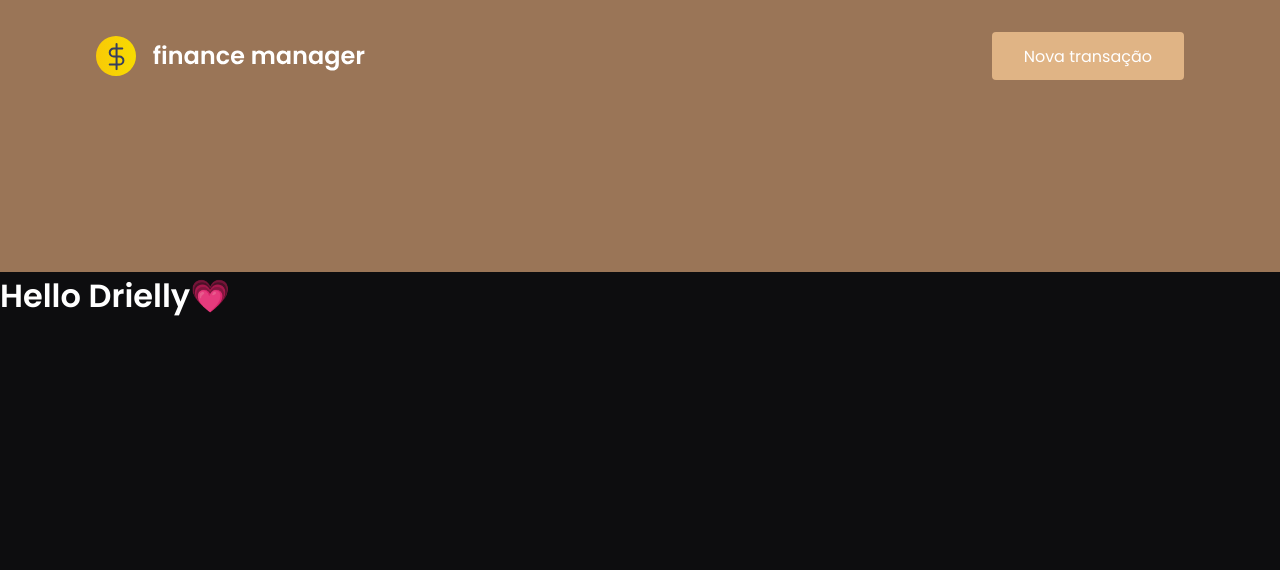
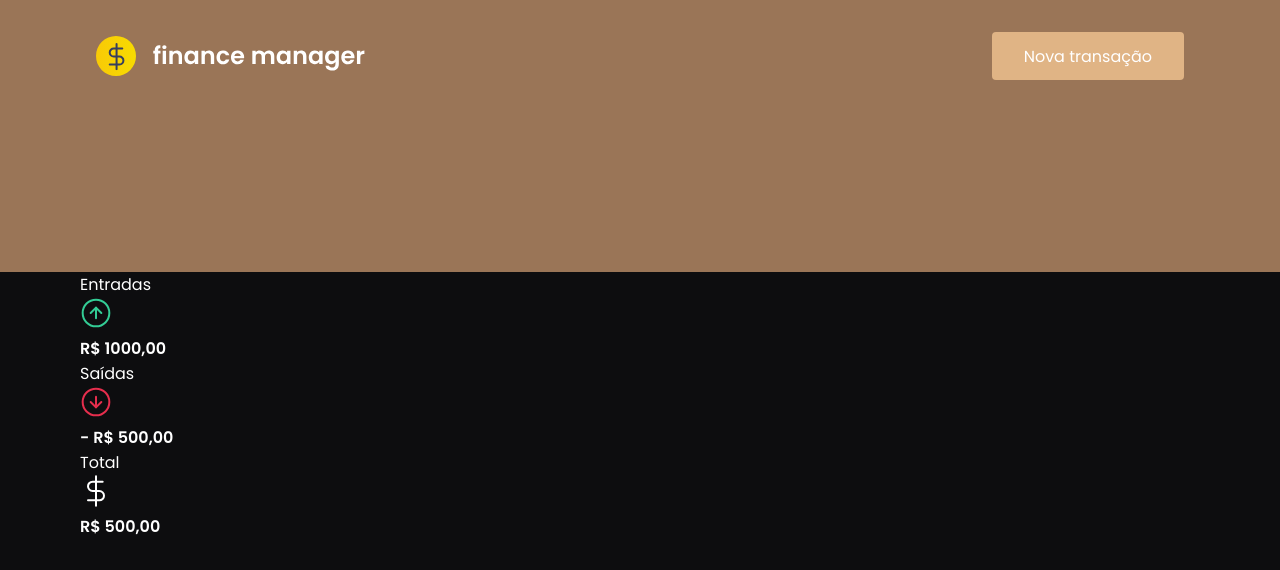
Before and after one commit to allyson7/fin-manager, a React (Create React App) app: page / in a window 1280 px wide. Shown: the top 570 px of the page. Built offline with nearby package versions, Linux system fonts and the light colour scheme.

Commit message:
:construction: creating the dashboard and info components

```diff
--- a/src/App.tsx
+++ b/src/App.tsx
@@ -1,3 +1,4 @@
+import { Dashboard } from "./components/Dashboard";
 import { Header } from "./components/Header";
 import { GlobalStyle } from "./styles/global";
 
@@ -6,7 +7,7 @@
     <>
       <GlobalStyle />
       <Header />
-      <h1>Hello Drielly💗</h1>
+      <Dashboard />
     </>
   );
 }
--- /dev/null
+++ b/src/components/Dashboard/index.tsx
@@ -0,0 +1,10 @@
+import { Summary } from "../Summary";
+import { Container } from "./style";
+
+export function Dashboard() {
+  return (
+    <Container>
+      <Summary></Summary>
+    </Container>
+  );
+}
--- /dev/null
+++ b/src/components/Dashboard/style.ts
@@ -0,0 +1,7 @@
+import styled from "styled-components";
+
+export const Container = styled.main`
+  max-width: 1120px;
+  margin: 0 auto;
+  padding: 2.5rem 1rems;
+`
--- /dev/null
+++ b/src/components/Summary/index.tsx
@@ -0,0 +1,32 @@
+import { Container } from "./style";
+import incomeImg from "../../assets/income.svg";
+import outcomeImg from "../../assets/outcome.svg";
+import totalImg from "../../assets/total.svg";
+
+export function Summary() {
+  return (
+    <Container>
+      <div>
+        <header>
+          <p>Entradas</p>
+          <img src={incomeImg} alt="Entradas" />
+        </header>
+        <strong>R$ 1000,00</strong>
+      </div>
+      <div>
+        <header>
+          <p>Saídas</p>
+          <img src={outcomeImg} alt="Saídas" />
+        </header>
+        <strong>- R$ 500,00</strong>
+      </div>
+      <div>
+        <header>
+          <p>Total</p>
+          <img src={totalImg} alt="Total" />
+        </header>
+        <strong>R$ 500,00</strong>
+      </div>
+    </Container>
+  );
+}
--- /dev/null
+++ b/src/components/Summary/style.ts
@@ -0,0 +1,5 @@
+import styled from "styled-components";
+
+export const Container = styled.div`
+
+`
```
